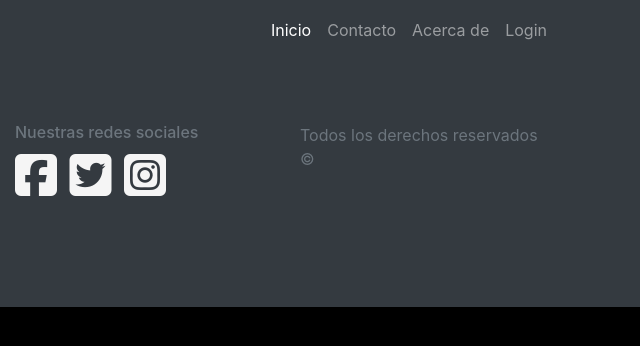
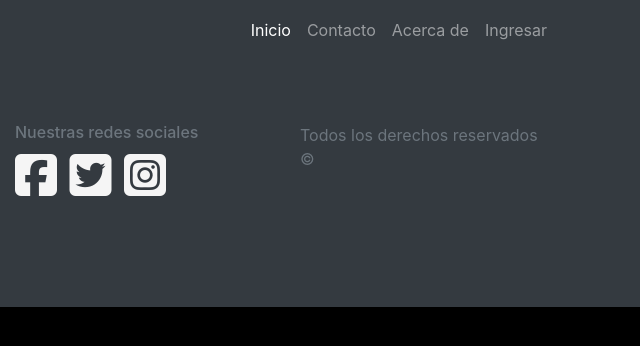
Before and after one commit to Kevin2407/HBO, a plain HTML site: page copiaHeaderYFooter.html in a window 1280 px wide. Shown: the full height of the page, 640-1280 px from the left. Drawn offline with Linux system fonts and the light colour scheme.

Commit message:
reemplacé el login del navbar por ingresar

```diff
--- a/copiaHeaderYFooter.html
+++ b/copiaHeaderYFooter.html
@@ -35,7 +35,7 @@
               <a class="nav-link" href="acerca-de.html">Acerca de</a>
             </li>
             <li class="nav-item">
-              <a class="nav-link" href="login.html">Login</a>
+              <a class="nav-link" href="login.html">Ingresar</a>
             </li>
           </ul>
         </div>
```
Also changed, not shown: detalle.html (+1 -1 lines), error404.html (+1 -1 lines), index.html (+1 -1 lines), login.html (+1 -1 lines).
